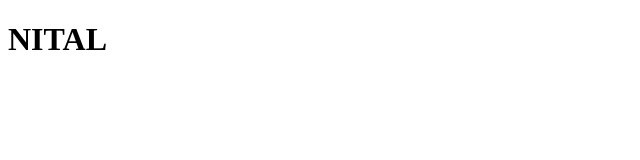
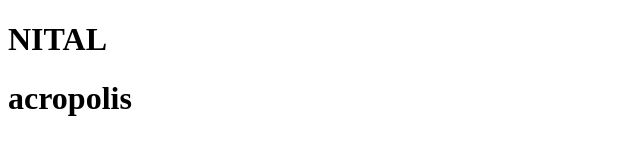
Before and after one commit to nital231/new-fold, a plain HTML site: page index.html in a window 1280 px wide. Shown: the whole page, without its empty margins (0-640 px from the left). Drawn offline with Linux system fonts and the light colour scheme.

Commit message:
branch changes

```diff
--- a/index.html
+++ b/index.html
@@ -7,5 +7,6 @@
 </head>
 <body>
     <h1>NITAL</h1>
+    <h1>acropolis</h1>
 </body>
 </html>
```
